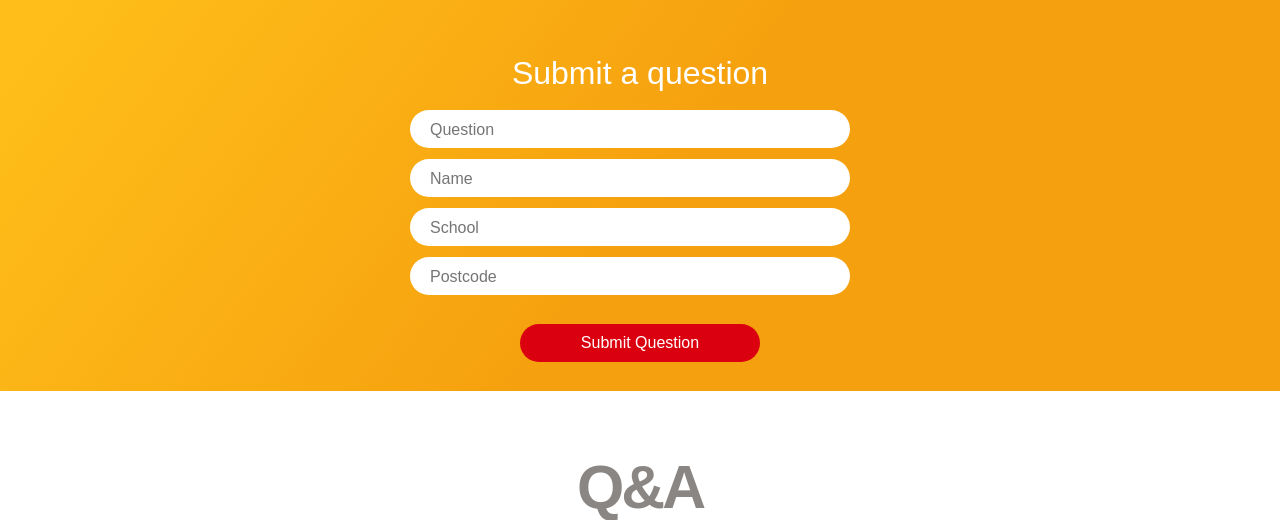
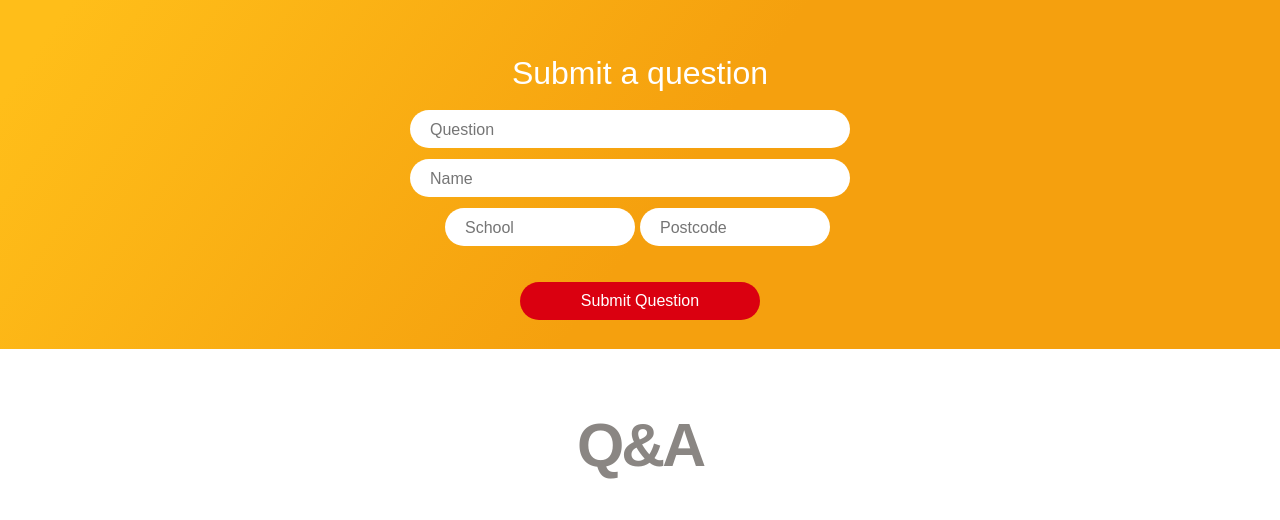
Before and after one commit to th0ran/richard_ii, a PHP site: page / in a window 1280 px wide. Shown: the part 1424-1944 px from the top of the page. Run offline with PHP 8.4, Linux system fonts and the light colour scheme; some libraries are stand-ins or nearby versions; some web fonts are replaced.

Commit message:
Fixed the submittion forms.

```diff
--- a/css/style.css
+++ b/css/style.css
@@ -27,6 +27,17 @@ a:visited {
 	position: fixed;
 	z-index: 200;
 }
+
+.center-form {
+	width: 400px;
+	height: 20px;
+	margin: auto;
+    top: 0;
+    left: 0;
+    bottom: 0;
+    right: 0;
+}
+
 input[type="text"] {
 	height: 20px;
 	width: 400px;
@@ -47,6 +58,30 @@ input[type="text"]:hover {
 	background: #f5f5f5;
 	background-color: #f5f5f5;
 }
+
+input[type="school"] {
+	height: 20px;
+	width: 150px;
+	margin-left: 5px;
+	margin-bottom: 11px;
+	max-width: 100%;
+	padding: 8px 20px;
+	padding-top: 10px;
+	display: block;
+	outline: 0;
+	border: 0;
+	-webkit-border-radius: 30px;
+	-moz-border-radius: 30px;
+	border-radius: 30px;
+	float: left;
+}
+input[type="school"]:hover {
+	color: green;
+	background: #f5f5f5;
+	background-color: #f5f5f5;
+}
+
+
 input[type="submit"] {
 	color: #FFF;
 	width: 240px;
--- a/index.html
+++ b/index.html
@@ -83,11 +83,15 @@
       <br />
       <form>
         <input type="text" name="question" placeholder="Question">
-                <input type="text" name="name" placeholder="Name">
-                        <input type="text" name="school" placeholder="School">
-                                <input type="text" name="postcode" placeholder="Postcode">
+        <input type="text" name="name" placeholder="Name">
+        <div class="center-form">
+        <input type="school" name="school" placeholder="School">
+		<input type="school" name="postcode" placeholder="Postcode">
       </form>
+        </div>
       <br />
+      <br />
+            <br />
       <input type="submit" value="Submit Question">
       </center>
     </div>
```
